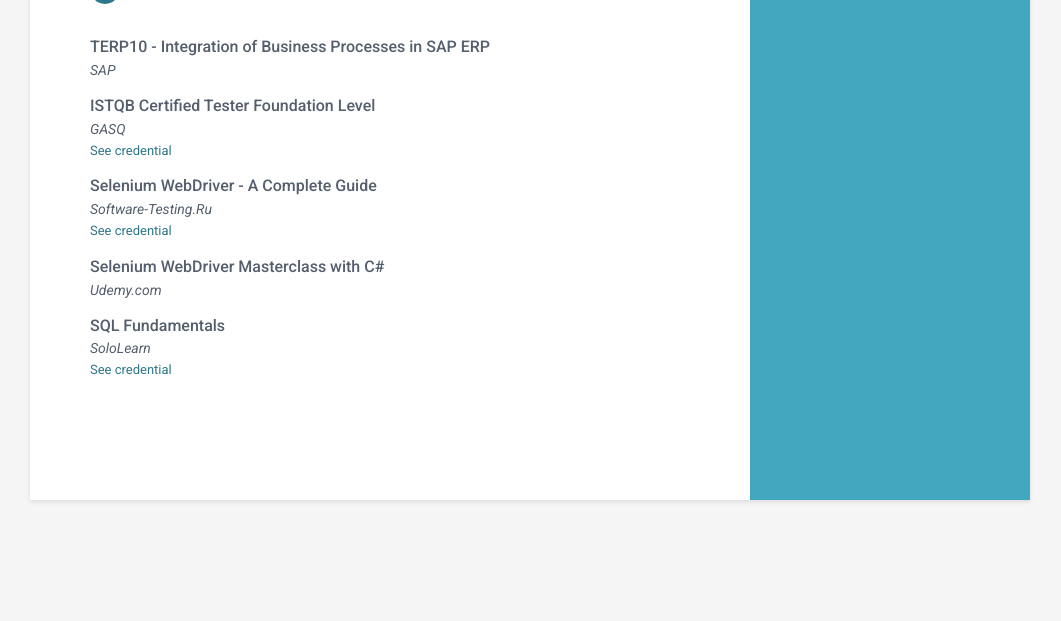
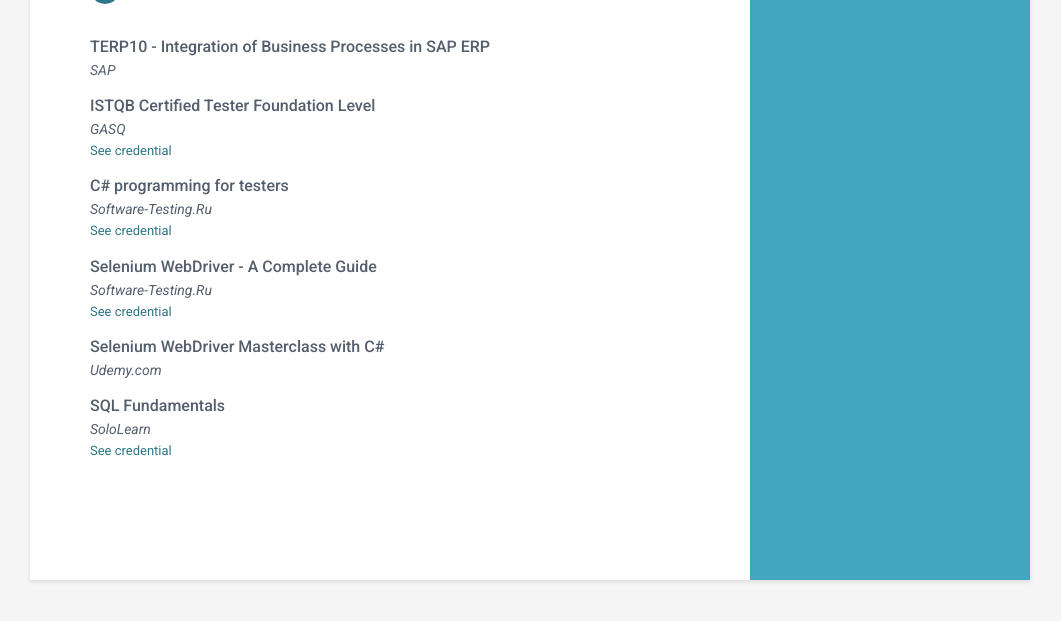
Before and after one commit to alexhurs/alexhurs.github.io, a Jekyll site: the page built from index.html, in a window 1280 px wide, cut to the strip 838-1478 px from the top of the page. Shown: the top 621 px of the strip, without its empty margins (110-1171 px from the left). Built offline with Jekyll 4.4.1, drawn with Linux system fonts in a browser that asks for light colours; before the commit the page ends 1398 px from its top, so only the background shows below that.

Commit message:
setificate update

```diff
--- a/_data/publications.yml
+++ b/_data/publications.yml
@@ -8,6 +8,10 @@
     title: ISTQB Certified Tester Foundation Level
     authors: GASQ
     link: "https://imgur.com/EUfOWi6"
+  - paper:
+    title: C# programming for testers
+    authors: Software-Testing.Ru
+    link: http://cert.software-testing.ru/c/hursevichaleksandr1.pdf
   - paper:
     title: Selenium WebDriver - A Complete Guide
     authors: Software-Testing.Ru
```
Also changed, not shown: 1 other file.
